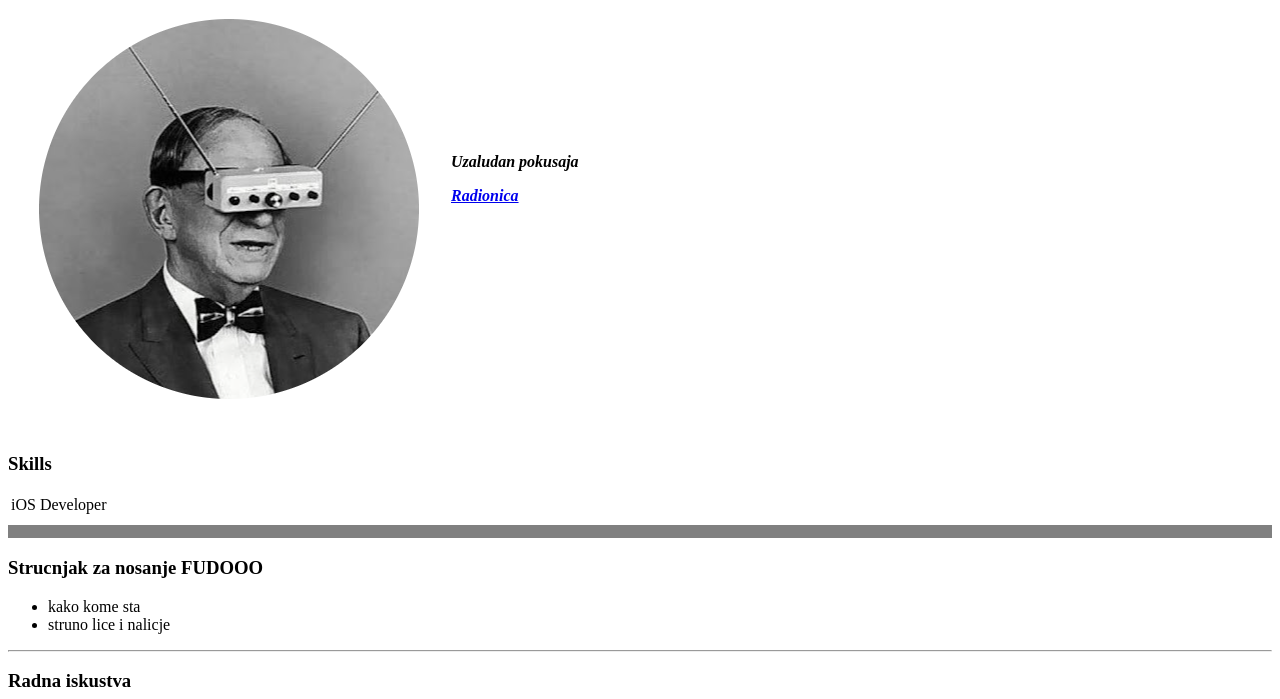
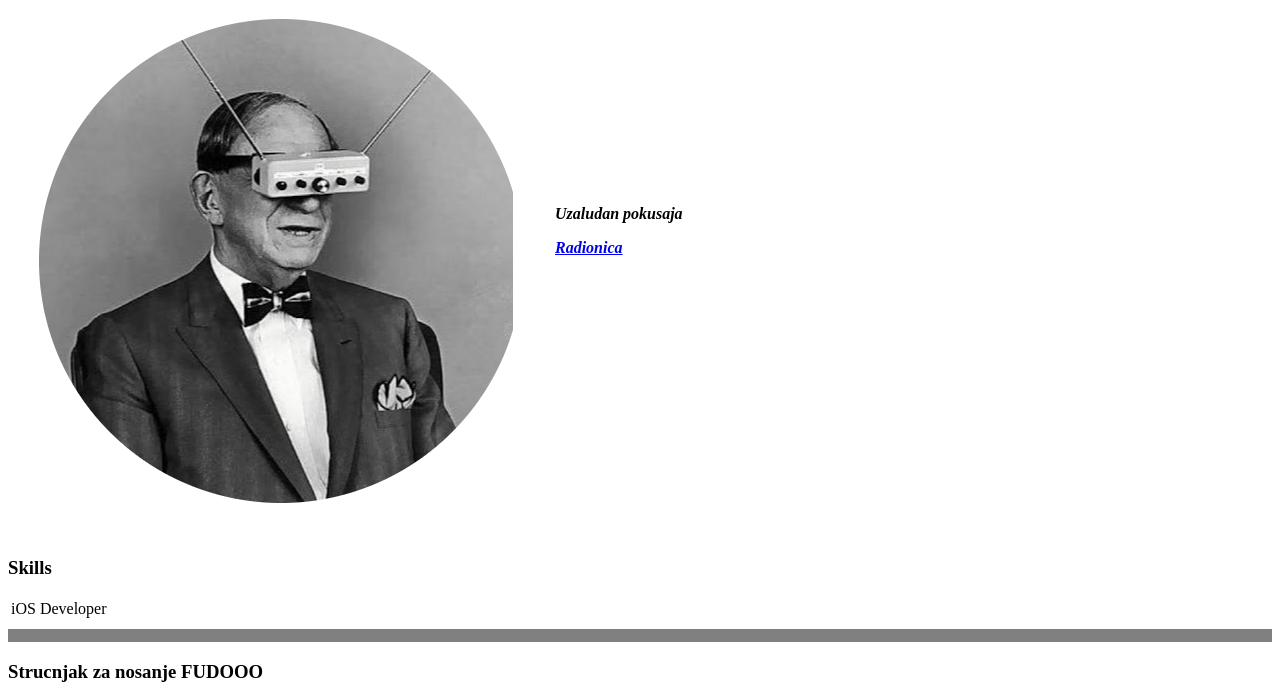
Before and after one commit to 13Amir14/cv, a plain HTML site: page index.html in a window 1280 px wide. Shown: the part 100-799 px from the top of the page. Drawn offline with Linux system fonts and the light colour scheme; files whose address does not match are found by name.

Commit message:
Update index.html

```diff
--- a/index.html
+++ b/index.html
@@ -9,7 +9,7 @@
 <body>
 <table cellspacing="30">
   <tr>
-    <td><h1>Amir Halilovic</h1><img src="C:\Users\Amir\Desktop\Vjezbanje html 2\Slike\sliba.jpg-modified 2.png" alt="slika">
+    <td><h1>Amir Halilovic</h1><img src="cv/Slike/sliba.jpg-modified.png" alt="slika">
     </style></td>
     <td><p><em><strong>Uzaludan pokusaja</strong></em></p>
     <em><strong><a href="https://appbrewery.com/">Radionica</a></strong></em></td>
```
